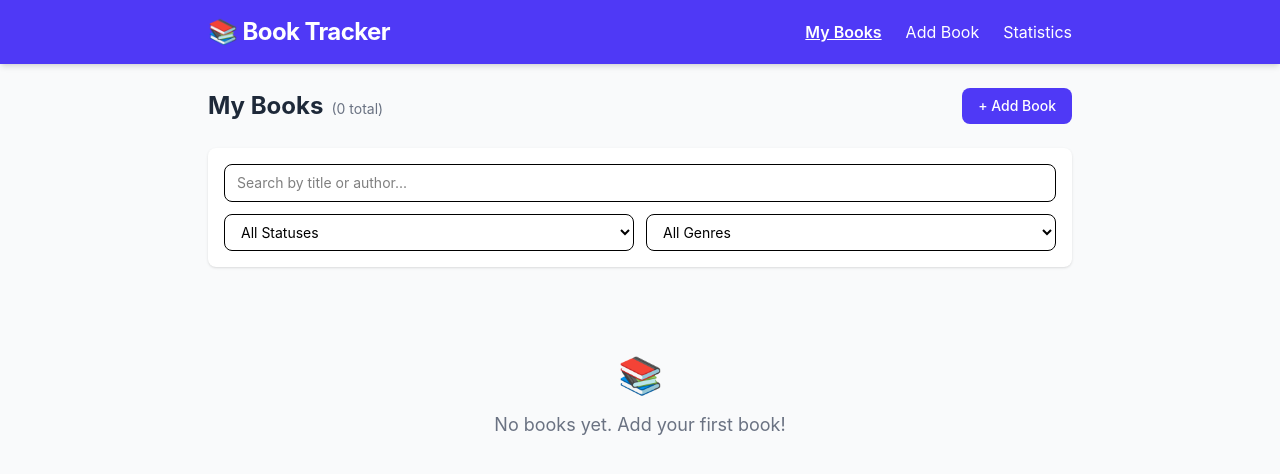
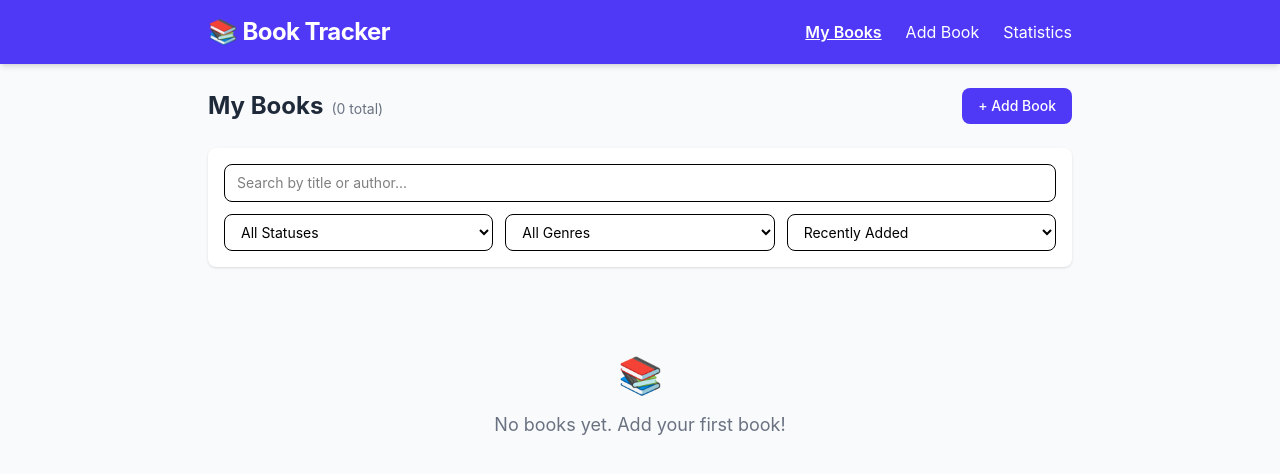
Before and after one commit to Ible-creat/book-tracker, a React (Vite) app: page / in a window 1280 px wide. Shown: the top 474 px of the page. Built offline with nearby package versions, Linux system fonts and the light colour scheme.

Commit message:
Add sort options by title, author, progress, and date added

```diff
--- a/src/pages/Home.jsx
+++ b/src/pages/Home.jsx
@@ -10,6 +10,7 @@ function Home() {
   const [search, setSearch] = useState('')
   const [filterStatus, setFilterStatus] = useState('all')
   const [filterGenre, setFilterGenre] = useState('all')
+  const [sortBy, setSortBy] = useState('dateAdded')
 
   const filteredBooks = books
     .filter((b) => filterStatus === 'all' || b.status === filterStatus)
@@ -18,6 +19,14 @@ function Home() {
       b.title.toLowerCase().includes(search.toLowerCase()) ||
       b.author.toLowerCase().includes(search.toLowerCase())
     )
+    .sort((a, b) => {
+      if (sortBy === 'title') return a.title.localeCompare(b.title)
+      if (sortBy === 'author') return a.author.localeCompare(b.author)
+      if (sortBy === 'progress') return (
+        (b.pagesRead / b.pageCount) - (a.pagesRead / a.pageCount)
+      )
+      return new Date(b.dateAdded) - new Date(a.dateAdded)
+    })
 
   return (
     <div>
@@ -72,6 +81,16 @@ function Home() {
               <option key={g} value={g}>{g}</option>
             ))}
           </select>
+          <select
+            value={sortBy}
+            onChange={(e) => setSortBy(e.target.value)}
+            className="flex-1 border rounded-lg px-3 py-2 text-sm focus:outline-none focus:ring-2 focus:ring-indigo-400"
+          >
+            <option value="dateAdded">Recently Added</option>
+            <option value="title">Title</option>
+            <option value="author">Author</option>
+            <option value="progress">Progress</option>
+          </select>
         </div>
       </div>
 
```
